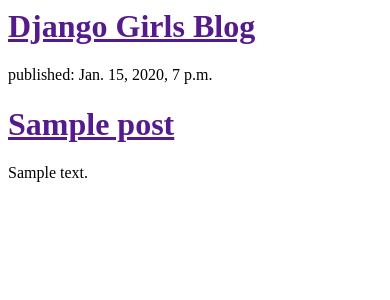
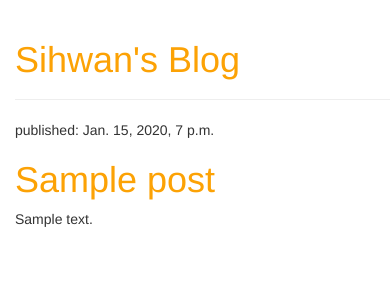
Before and after one commit to htogether7/first-django, a Django app: page / in a window 390 px wide. Shown: the top 300 px of the page. Run offline with Django 3.2, Linux system fonts and the light colour scheme; tables that the repository leaves empty hold one stand-in row (values such as "Sample post"); some libraries are stand-ins or nearby versions.

Commit message:
ADD: 상세페이지의 뷰와 템플릿 추가

```diff
--- /dev/null
+++ b/blog/static/css/blog.css
@@ -0,0 +1,7 @@
+h1 a {
+    color: #FCA205;
+}
+
+body {
+    padding-left: 15px;
+}
--- /dev/null
+++ b/blog/templates/blog/base.html
@@ -0,0 +1,21 @@
+{% load static %}
+<html>
+    <head>
+        <title>Sihwan's blog</title>
+        <link rel="stylesheet" href="//maxcdn.bootstrapcdn.com/bootstrap/3.2.0/css/bootstrap.min.css">
+        <link rel="stylesheet" href="//maxcdn.bootstrapcdn.com/bootstrap/3.2.0/css/bootstrap-theme.min.css">
+        <link rel="stylesheet" href="{% static 'css/blog.css' %}">
+    </head>
+    <body>
+        <div class="page-header">
+            <h1><a href="/">Sihwan's Blog</a></h1>
+        </div>
+        <div class="row">
+            <div class="col-md-8">
+                {% block content %}
+                {% endblock %}
+
+            </div>
+        </div>
+    </body>
+</html>
--- a/blog/templates/blog/post_list.html
+++ b/blog/templates/blog/post_list.html
@@ -1,29 +1,12 @@
-<html>
-    <head>
-        <title>Sihwan's blog</title>
-    </head>
-    <body>
+{% extends 'blog/base.html'%}
 
+{% block content%}
+    {% for post in posts%}
         <div>
-            <h1><a href="">Django Girls Blog</a></h1>
+            <p>published: {{post.published_date}}</p>
+            <h1><a href="{% url 'post_detail' pk=post.pk %}">{{post.title}}</a></h1>
+            <p>{{post.text|linebreaksbr}}</p>
+
         </div>
-
-        <div>
-
-            {% for post in posts%}
-                <div>
-                    <p>published: {{post.published_date}}</p>
-                    <h1><a href="">{{post.title}}</a></h1>
-                    <p>{{post.text|linebreaksbr}}</p>
-
-                </div>
-            {% endfor %}
-        </div>
-
-        <!-- <div>
-            <p>published: 14.06.2014, 12:14</p>
-            <h2><a href="">My second post</a></h2>
-            <p>Aenean eu leo quam. Pellentesque ornare sem lacinia quam venenatis vestibulum. Donec id elit non mi porta gravida at eget metus. Fusce dapibus, tellus ac cursus commodo, tortor mauris condimentum nibh, ut f.</p>
-        </div> -->
-    </body>
-</html>
+    {% endfor %}
+{% endblock %}
--- a/blog/urls.py
+++ b/blog/urls.py
@@ -3,4 +3,5 @@
 
 urlpatterns = [
     path('', views.post_list, name='post_list'),
+    path('post/<int:pk>/', views.post_detail, name='post_detail'),
 ]
--- a/blog/views.py
+++ b/blog/views.py
@@ -1,7 +1,11 @@
 from django.utils import timezone
-from django.shortcuts import render
+from django.shortcuts import render, get_object_or_404
 from .models import Post
 # Create your views here.
 def post_list(request):
     posts = Post.objects.filter(published_date__lte=timezone.now()).order_by
     return render(request, 'blog/post_list.html', {'posts' : posts})
+
+def post_detail(request, pk):
+    post = get_object_or_404(Post, pk=pk)
+    return render(request, 'blog/post_detail.html', {'post':post})
--- a/mysite/settings.py
+++ b/mysite/settings.py
@@ -25,7 +25,7 @@
 # SECURITY WARNING: don't run with debug turned on in production!
 DEBUG = True
 
-ALLOWED_HOSTS = ['*']
+ALLOWED_HOSTS = ['127.0.0.1', '.pythonanywhere.com']
 
 
 # Application definition
```
Also changed, not shown: blog/templates/blog/post_detail.html (added, +13 -0 lines).
